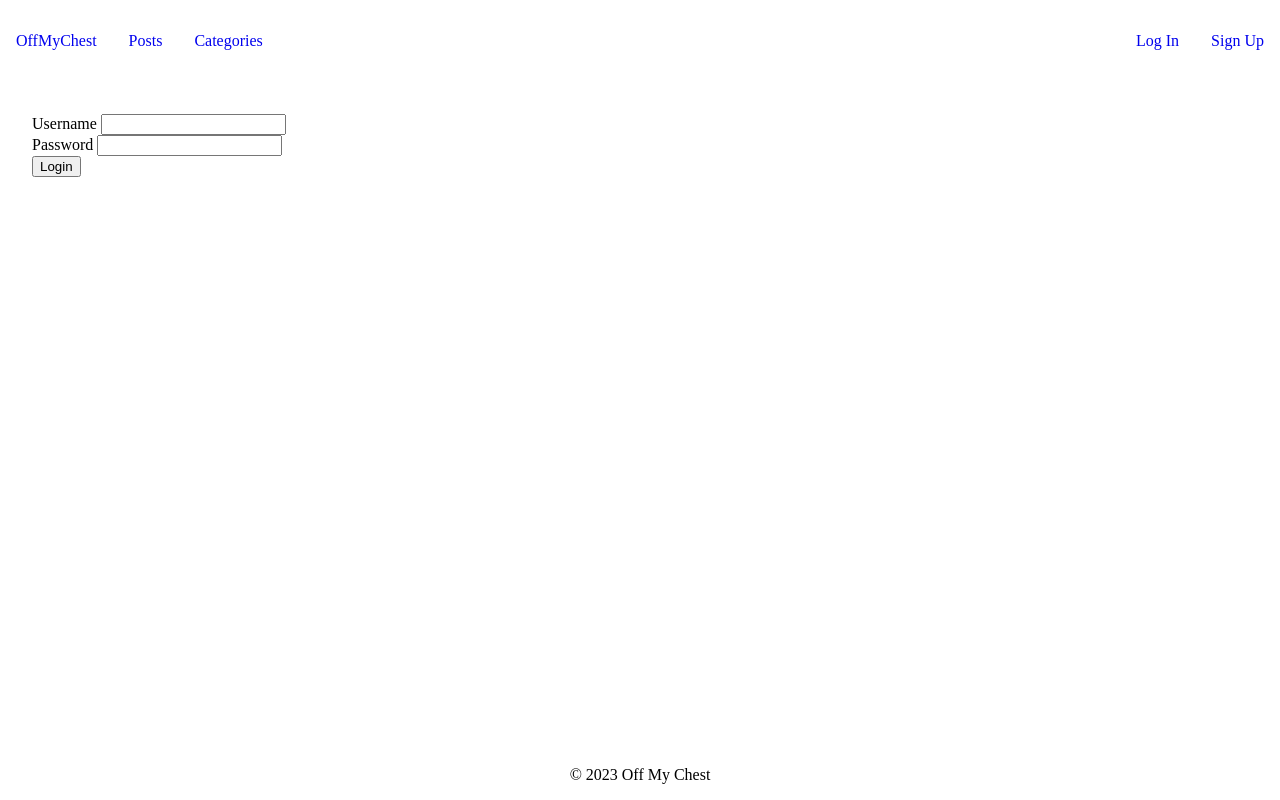
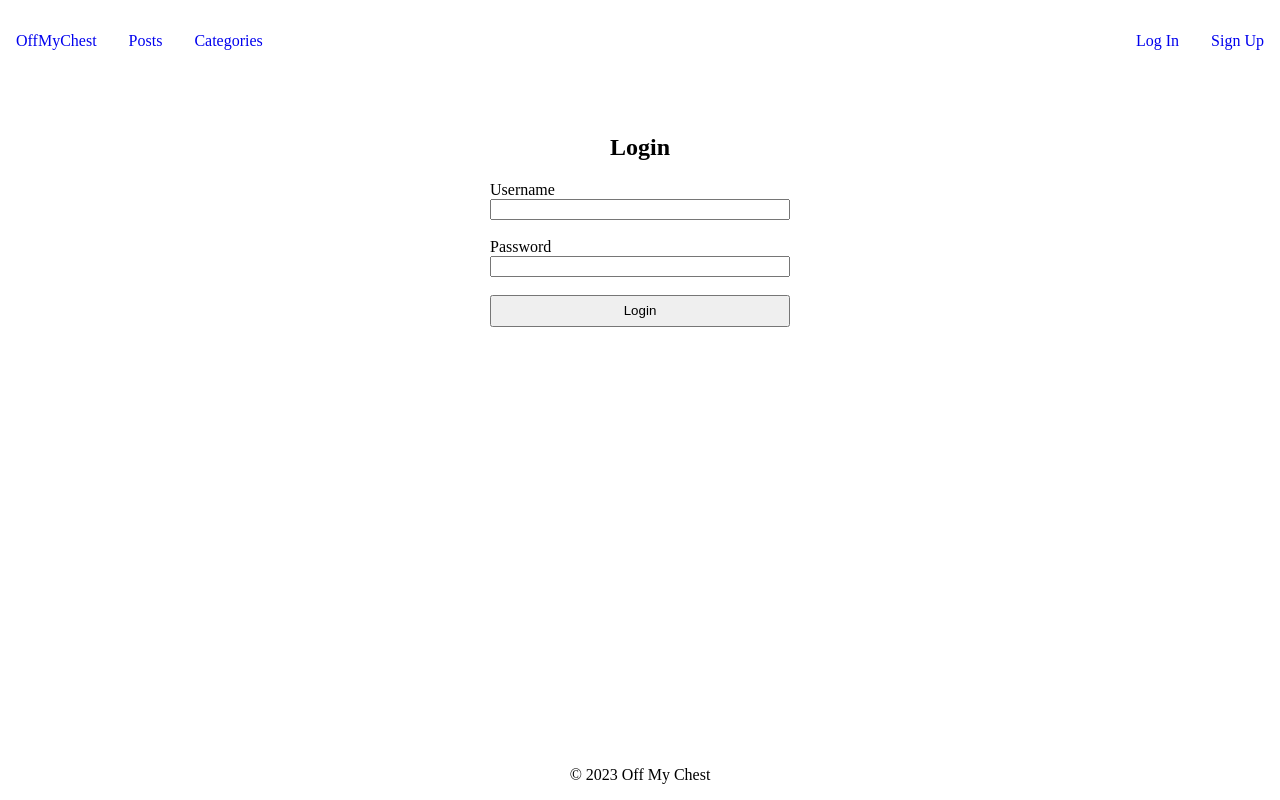
Before and after one commit to kathulhur/off-my-chest, a Flask app: page /login in a window 1280 px wide. Run offline with Flask 3, Linux system fonts and the light colour scheme.

Commit message:
Fix url qualifiers

```diff
--- a/app/__init__.py
+++ b/app/__init__.py
@@ -7,7 +7,7 @@ from flask_sqlalchemy import SQLAlchemy
 
 db = SQLAlchemy()
 login_manager = LoginManager()
-login_manager.login_view = 'login'
+login_manager.login_view = 'main.login'
 
 
 
--- a/app/templates/login.html
+++ b/app/templates/login.html
@@ -4,12 +4,14 @@
 
 
 {% block content %}
+
+
+<div style="flex: 1; display: flex; flex-direction: column; align-items: center;">
         {% for message in get_flashed_messages() %}
             {{ message }}
         {% endfor %}
-
-
-    <form method="post">
+        <h2>Login</h2>
+        <form method="post" style="display: flex; flex-direction: column; justify-content: center; min-width: 300px;">
             {{ form.hidden_tag() }}
 
             {{ form.username.label }}
@@ -21,6 +23,7 @@
             {{ form.password }}
             <br />
 
-        {{ form.submit }}
+            {{ form.submit(style="height: 32px;") }}
         </form>
+    </div>
 {% endblock %}
```
Also changed, not shown: app/templates/signup.html (+7 -3 lines), data.sqlite. Lines whose indentation alone changed are shown as unchanged.
